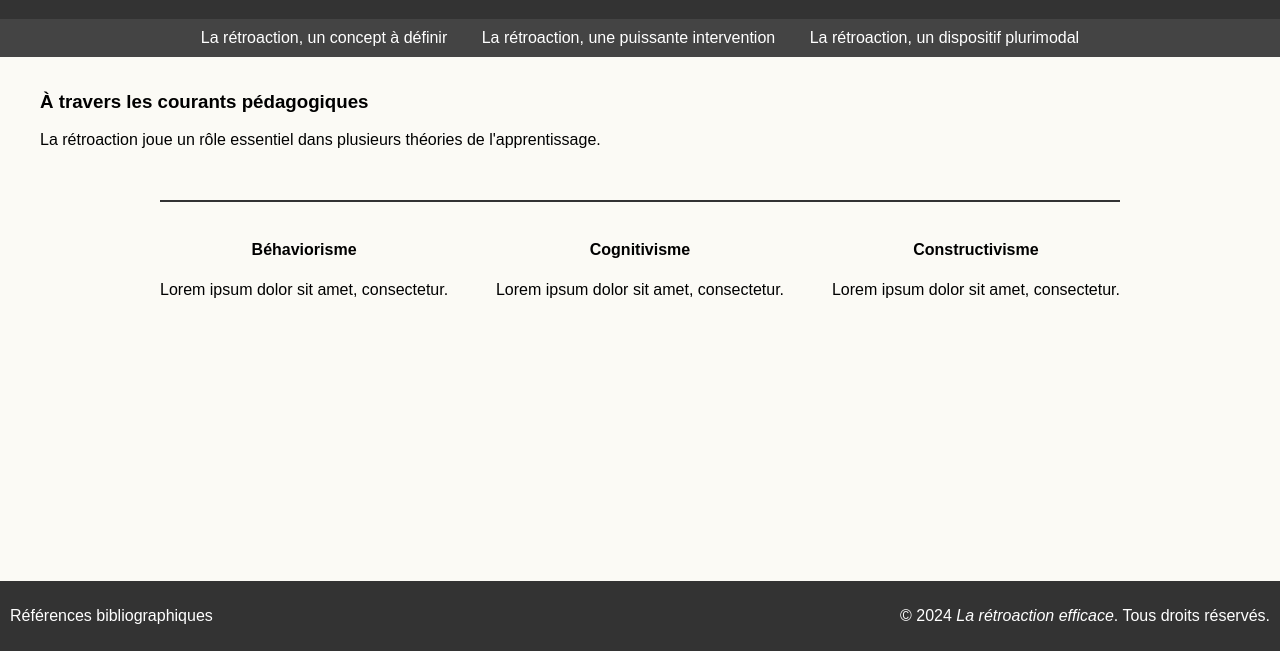
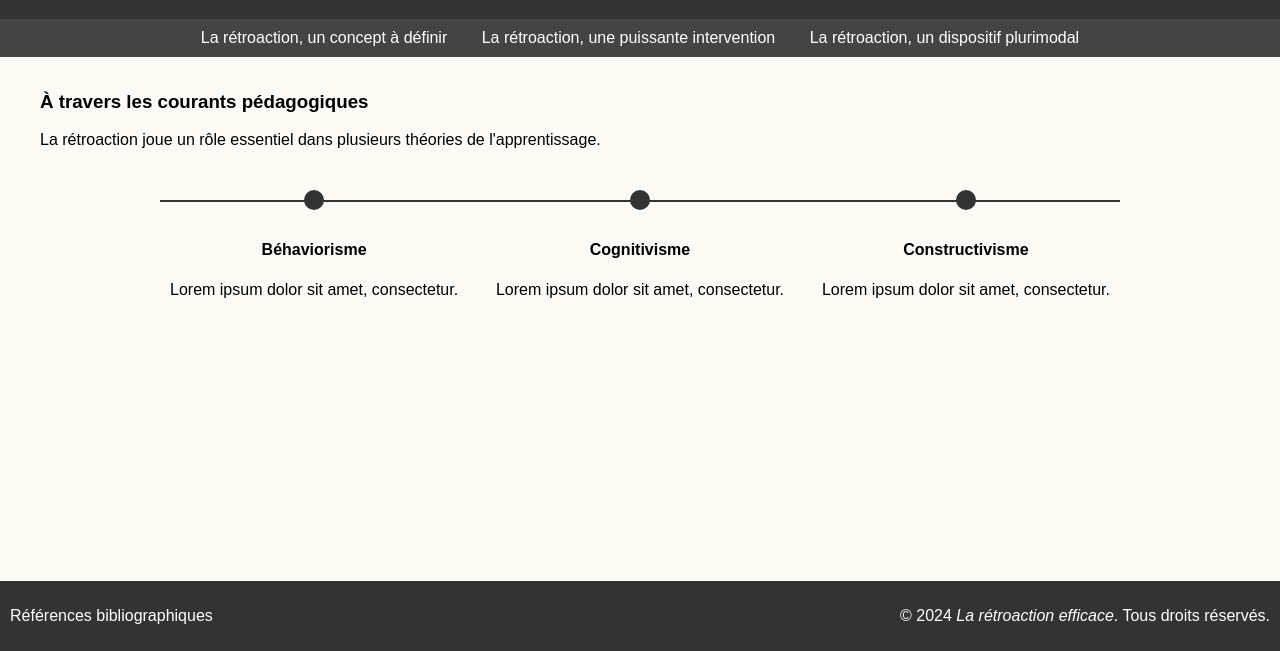
Before and after one commit to retroaction-efficace/retroaction-efficace.github.io, a plain HTML site: page quoi.html in a window 1280 px wide. Shown: the part 149-800 px from the top of the page. Drawn offline with Linux system fonts and the light colour scheme.

Commit message:
Update timeline.css

```diff
--- a/css/timeline.css
+++ b/css/timeline.css
@@ -1,7 +1,7 @@
 .timeline {
   display: flex;
-  justify-content: space-between;
-  list-style: none;
+  justify-content: space-between; /* Distribute items evenly */
+  list-style-type: none;
   padding: 0;
   position: relative;
   width: 75%;
@@ -16,21 +16,25 @@
   width: 100%;
   height: 2px;
   background: #333;
+  z-index: 1;
 }
 
 .timeline li {
   position: relative;
-  padding-top: 40px;
+  padding: 40px 10px 10px;
   text-align: center;
+  z-index: 2;
 }
 
 .timeline li::before {
   content: '';
-  position: relative;
+  position: absolute;
   top: 20px;
+  left: 50%;
   width: 20px;
   height: 20px;
   background: #333;
   border-radius: 50%;
-  transform: translateX(-50%);
+  transform: translate(-50%, -50%);
+  z-index: 3;
 }
```
